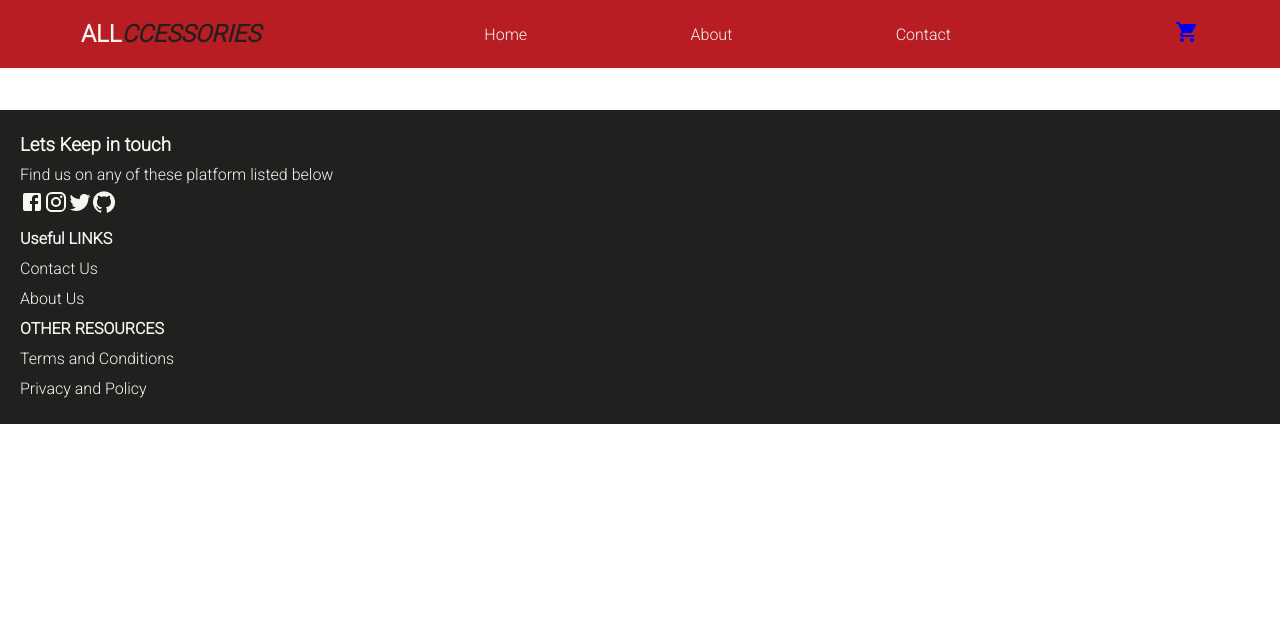
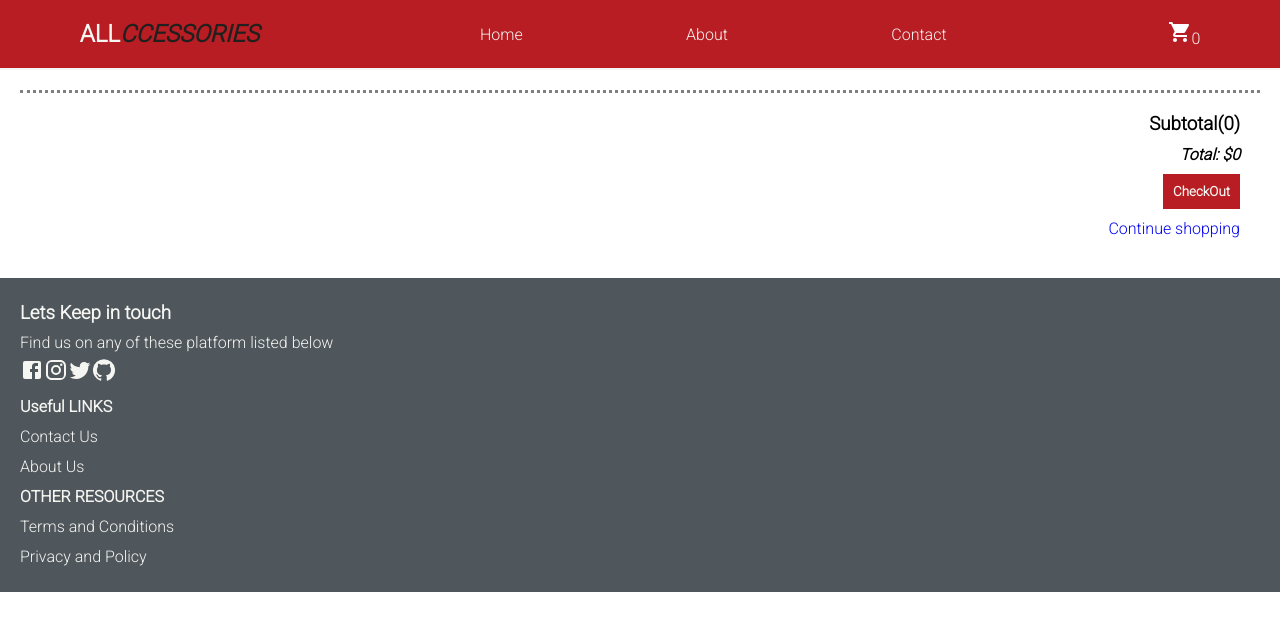
Before and after one commit to Folarh/e-cmmerce--forMen, a React (Create React App) app: page /cart in a window 1280 px wide. Shown: the top 630 px of the page. Built offline with nearby package versions, Linux system fonts and the light colour scheme.

Commit message:
remove from cart functionality

```diff
--- a/src/components/Footer.css
+++ b/src/components/Footer.css
@@ -1,9 +1,10 @@
 footer{
     padding:20px;
     color: var(--white);
-    background-color: var(--background);
+    /* background-color: var(--background); */
     font-size: 1rem;
     line-height: 30px;
+    background-color: rgb(79, 86, 92);
 }
 #me{
     text-align: center;
--- a/src/components/NavBar.css
+++ b/src/components/NavBar.css
@@ -42,6 +42,10 @@ nav{
     color: var(--background);
 }
 
+.nav-icons a{
+    color: white;
+}
+
 .menu-icon{
     display: none;
 }
--- a/src/components/NavBar.jsx
+++ b/src/components/NavBar.jsx
@@ -1,9 +1,13 @@
 import { Link } from "react-router-dom"
+import { useShop } from "../context/useShop";
 import ShoppingCartIcon from '@mui/icons-material/ShoppingCart';
 import MenuIcon from '@mui/icons-material/Menu';
 import './NavBar.css'
 
 function NavBar() {
+  const {
+    state: {cart},
+  } = useShop();
   return (
   <nav>
         <div className="logo">
@@ -20,6 +24,7 @@ function NavBar() {
           <Link to="/cart">
           <ShoppingCartIcon/>
           </Link>
+          <span>{cart.length}</span>
 
             </div>
 
--- a/src/context/ShopContext.js
+++ b/src/context/ShopContext.js
@@ -3,42 +3,40 @@ import React, { createContext, useReducer } from 'react'
 
 export const ShopContext = createContext();
 
+export const ShopReducer =(state, action)=>{
+  switch(action.type){
+    case 'ADD_T0_CART':
+      return{...state, cart: [...state.cart,{...action.payload, qty: 1}]};
+
+      case 'REMOVE_CART':
+      return{...state, cart: state.cart.filter((product)=> product.id !==action.payload.id),};
+
+      case 'CHANGE_QTY':
+        return{
+          ...state,
+          cart: state.cart.filter((product)=>
+          product.id=== action.payload.id
+          ?(product.qty = action.payload.qty)
+          : product.qty
+          ),
+        };
+      default:
+        return state;
+
+  }
+};
+
 
 export const ShopProvider = ({children})=>{
 // custom logic
-const ShopReducer =(state, action)=>{
-  switch(action.type){
-    case 'ADD_T0_CART':
-      //preventing multiple add from d same product.
-      const tempstate= state.filter((item)=>action.payload.id===item.id)
-      if(tempstate.length>0){
-        return state
-      }else{
-        return [...state,  action.payload];
-      }
+const [state, dispatch]= useReducer(ShopReducer,{
+  cart : [],
+})
 
-
-      // case 'INCREMENT':
-      //   const tempstate1=state.map((item)=>{
-      //     if(item.id===action.payload){
-      //       return{...item, quantity:item.quantity+1}
-      //     }
-      //   })
-
-
-      case 'REMOVE_FROM_CART':
-        return ""
-    default: return state;
-  }
-}
- const [state, dispatch]=useReducer(ShopReducer, []);
- const info ={state, dispatch}
-
-
-  return(
-    <ShopContext.Provider value={info}>
+ return(
+    <ShopContext.Provider value={{state, dispatch}}>
       {children}
     </ShopContext.Provider>
-  )
+  );
 
-}
+};
--- a/src/context/useShop.js
+++ b/src/context/useShop.js
@@ -8,7 +8,7 @@ export  function useShop() {
     if (context === undefined){
         throw new Error(" useShop() must be used inside a ShopProvider")
     }
-  return context
+  return context;
 
 
-}
+};
--- a/src/pages/Cart.css
+++ b/src/pages/Cart.css
@@ -8,14 +8,13 @@
 .card-item{
     display: flex;
     justify-content: space-around;
+    flex-wrap: wrap;
     align-items: center;
     padding: 20px;
-    border: 2px solid blue;
 }
 
 .card-item .cart-image{
     flex: 0.2;
-    border: 2px solid red;
     align-items: center;
     text-align: center;
     margin-right: 10px;
@@ -23,31 +22,89 @@
 
 .card-item img{
     height: 100px;
-    width: 300px;
+    width: 200px;
 
 }
 
 .card-item .item-title{
     flex: 0.4;
-    border: 2px solid yellow;
-    text-align: center;
+  text-align: center;
     margin-right: 10px;
+    color: steelblue;
+    font-weight: 800;
 }
 
 .card-item .item-price{
     flex: 0.1;
-    border: 2px solid green;
+    text-align: center;
+    margin-right: 10px;
+    color: green;
+}
+.card-item .quantity{
+    flex: 0.2;
     text-align: center;
     margin-right: 10px;
 }
-.card-item .quantity{
-    flex: 0.2;
-    border: 2px solid pink;
-    text-align: center;
-    margin-right: 10px;
+.quantity button{
+    width: 50px;
 }
 .card-item .remove{
     flex: 0.1;
-    border: 2px solid brown;
     text-align: center;
+    color: crimson;
+    cursor: pointer;
 }
+
+.check-out{
+    border-top: 3px dotted grey;
+    text-align: right;
+    padding: 20px;
+}
+
+.check-out .item-total{
+    font-weight: 800;
+    font-style: oblique;
+    margin-top: 10px;
+}
+
+.check-out button{
+    padding: 10px;
+    background-color: var(--color);
+    color: var(--white);
+    border: none;
+    margin-top: 10px;
+    margin-bottom: 10px;
+    font-weight: 600;
+}
+
+
+.check-out button:hover{
+   color: white;
+   background-color: crimson;
+   font-weight: 800;
+
+}
+
+@media(max-width: 760px){
+    .card-item{
+        display: flex;
+        flex-direction: column;
+        justify-content: space-around;
+        flex-wrap: wrap;
+        align-items: center;
+        padding: 20px;
+        margin-bottom: 10px;
+    }
+    .card-item .item-price{
+       margin-bottom: 10px;
+    }
+    .quantity{
+        display: flex;
+        justify-content: space-around;
+        margin-bottom: 20px;
+    }
+    .quantity button{
+        width: 50px;
+    }
+
+    }
--- a/src/pages/Cart.jsx
+++ b/src/pages/Cart.jsx
@@ -1,32 +1,67 @@
-import React, { useContext, useState } from 'react'
-import { ShopContext } from '../context/ShopContext'
+import React, {  useState, useEffect } from 'react'
+import {Link} from 'react-router-dom'
+import {useShop} from  "../context/useShop"
 import './Cart.css'
 
 export default function Cart() {
-  const globe =useContext(ShopContext)
-  const items = globe.state
-  const dispatch = globe.dispatch
-  let [quantity, setQuantity]= useState(1)
+  const [total, setTotal]= useState()
+  const {
+    state: {cart},
+    dispatch,
+  } =useShop()
+
+  useEffect(()=>{
+    const totalProduct= cart.reduce(
+      (acc, curr)=> acc + curr.price * curr.qty, 0
+    );
+    setTotal(Math.round(totalProduct));
+  },[cart]);
+
+  const handleDelete = (id)=>{
+    dispatch({type: 'REMOVE_CART', payload:id})
+  };
+
+
+
   return (
 
     <div className='cart-container'>
-       {items.map((item,index)=>(
-        <div className='card-item' key={index}>
+       {cart.map((item)=>(
+        <div className='card-item' key={item.id}>
           <div className='cart-image'>
           <img src={item.image} alt={item.name}/>
           </div>
 
            <p className='item-title'>{item.title}</p>
-           <p className='item-price'>{quantity * item.price}</p>
            <div className='quantity'>
-            <button onClick={()=>setQuantity(quantity+1)}>+</button>
-            <p>{quantity}</p>
-            <button onClick={()=>setQuantity(quantity-1)}>-</button>
+          <select
+            name="quantity"
+            onChange={(e)=>
+              dispatch({
+                type: 'CHANGE_QTY',
+                payload: {id: item.id, qty: e.target.value}
+              })
+               }
+            >
+              <option value="1">1</option>
+              <option value="2">2</option>
+              <option value="3">3</option>
+              <option value="4">4</option>
+              <option value="5">5</option>
+          </select>
            </div>
-           <h2 className='remove'>X</h2>
+           <h4 className='item-price'>${item.price}</h4>
+
+           <h2 onClick ={()=>handleDelete(item)}className='remove'>X</h2>
         </div>
 
        ))}
+       <div className='check-out'>
+       <h3 className='item-price'>Subtotal({cart.length})</h3>
+           <p className='item-total'> Total: ${total}</p>
+           <button>CheckOut</button> <br/>
+           <Link to="/">Continue shopping</Link>
+       </div>
     </div>
 
   )
--- a/src/pages/ProductDetails.css
+++ b/src/pages/ProductDetails.css
@@ -16,6 +16,7 @@
 
 .cashout-image{
     flex: 0.4;
+    box-shadow: var(--box-shadow);
 }
 
 .cashout-details{
--- a/src/pages/ProductDetails.jsx
+++ b/src/pages/ProductDetails.jsx
@@ -1,16 +1,35 @@
 import { useParams } from "react-router-dom"
 import { useFetch } from "../hooks/useFetch"
-import { useContext } from "react"
-import { ShopContext } from "../context/ShopContext"
+import { useShop } from "../context/useShop"
 import "./ProductDetails.css"
 
 export default function ProductDetails() {
   const {id}= useParams()
     const {data , loading, error}= useFetch("https://fakestoreapi.com/products/"+id)
 
-    const GlobalState = useContext(ShopContext)
-    const add = GlobalState.dispatch;
-    console.log(GlobalState)
+    const {
+      state: {cart},
+      dispatch,
+
+    } = useShop();
+
+    const addCart =(item)=>{
+      dispatch({
+        type: 'ADD_T0_CART',
+        payload: item,
+      })
+    }
+
+
+
+
+
+    const removeCart =(item)=>{
+      dispatch({
+        type: 'REMOVE_CART',
+        payload: item,
+      })
+    }
 
 
   return (
@@ -30,13 +49,18 @@ export default function ProductDetails() {
        <h3>Rating : {data.rating.rate} </h3>
        <h2 className="price">${data.price}</h2>
          <p>{data.description}</p>
-         {/* <div className="controls">
-          <button>-</button> 0 <button>+</button>
 
 
-        </div> */}
+        {/* </div>  */}
         <p className="category">Category :<span>{data.category}</span></p>
-         <button className="cart" onClick={()=>add({type:'ADD_T0_CART', payload:data})} >ADD To Cart</button>
+        {cart.some(prod=> prod.id === data.id)?(
+           <button className="cart" onClick={()=>removeCart(data)} >Remove from Cart</button>
+        ):(
+          <button className="cart" onClick={()=>addCart(data)} >ADD To Cart</button>
+        )
+        }
+
+
 
          </div>
        </div>
```
